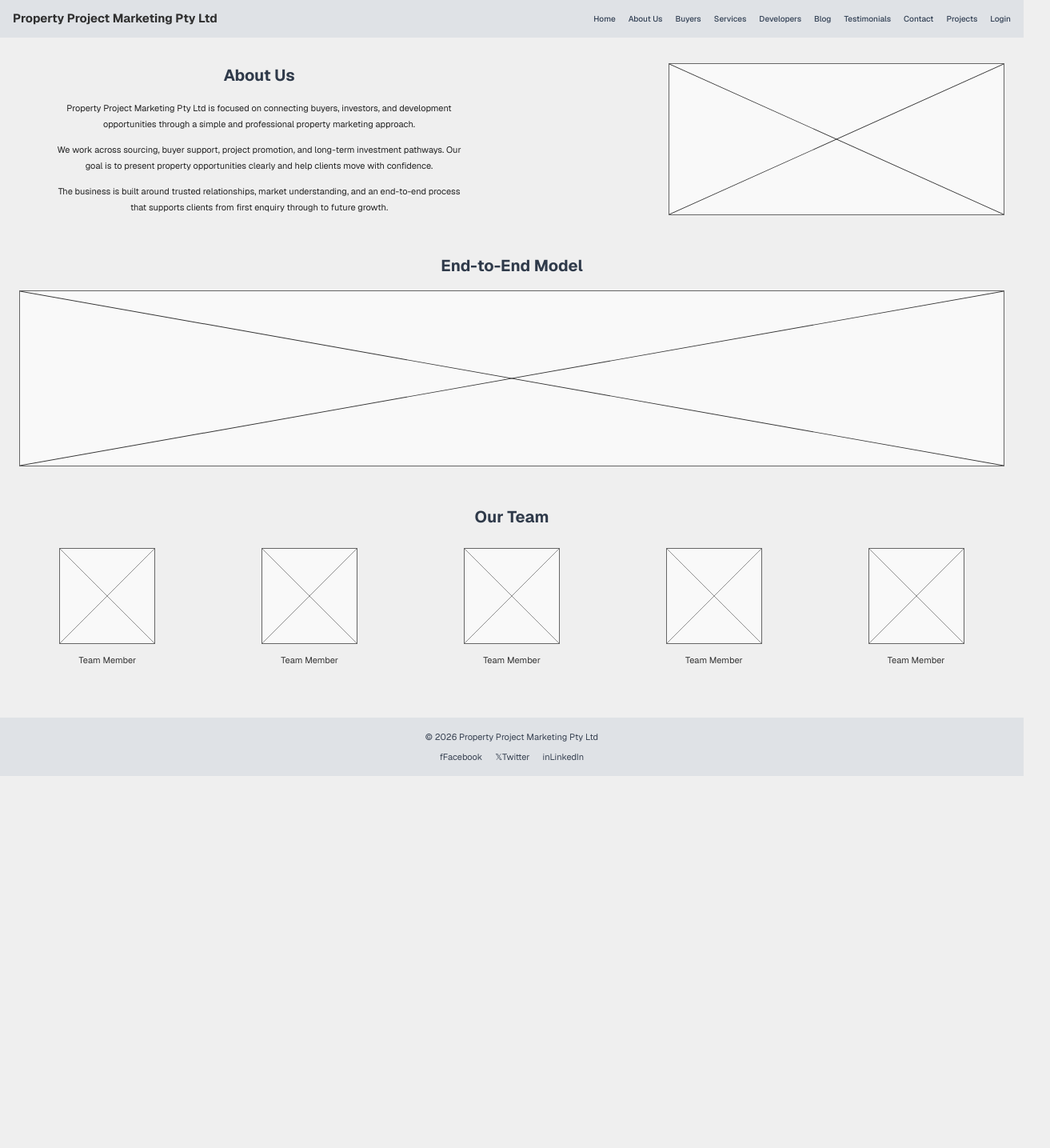
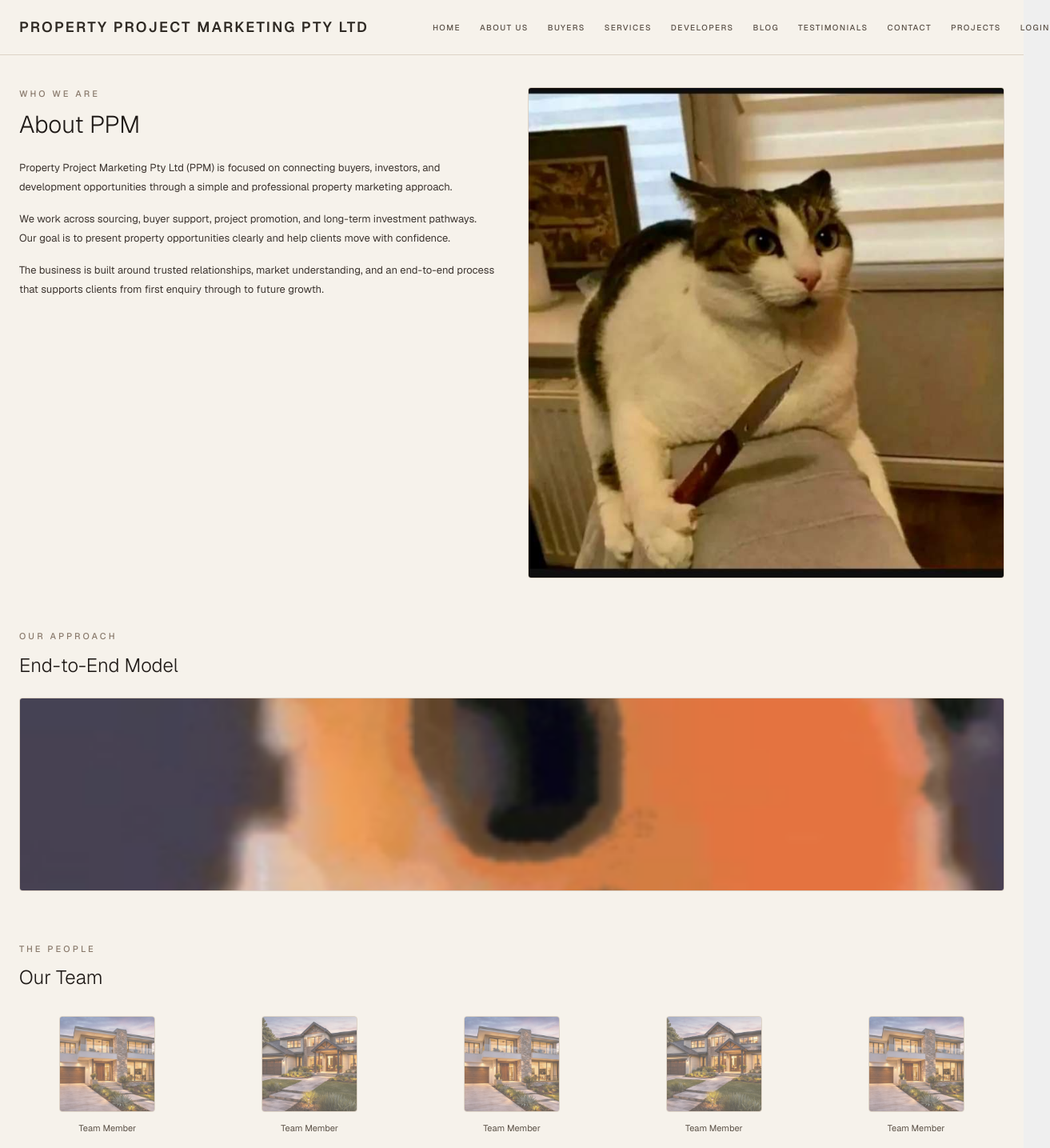
Before and after one commit to nedgerrard-ctrl/Propertied, a Next.js app in the folder ppm/: page /about in a window 1280 px wide. Shown: the top 1435 px of the page at 80% size, 1313 px wide, since content can reach past the window. Before the commit the page ends 970 px from the top, so only its background shows below. Built offline with nearby package versions, Linux system fonts and the light colour scheme.

Commit message:
about us
about us update

```diff
--- a/ppm/app/about/page.tsx
+++ b/ppm/app/about/page.tsx
@@ -8,38 +8,43 @@ export default function AboutPage() {
   ];
 
   return (
-    <main className="min-h-screen w-full bg-[#efefef] text-[#1f2937]">
-      <header className="flex flex-col gap-3 bg-[#dfe2e6] px-4 py-3 md:flex-row md:items-center md:justify-between">
-        <div className="text-[15px] font-bold text-[#2f2f2f]">
+    <main className="min-h-screen w-full bg-[#f6f2eb] text-[#1f1a17]">
+      <header className="border-b border-[#ddd3c6] bg-[#f6f2eb]/95 backdrop-blur">
+        <div className="mx-auto flex max-w-7xl flex-col gap-4 px-6 py-5 md:flex-row md:items-center md:justify-between">
+          <div className="shrink-0 text-lg font-semibold tracking-[0.12em] text-[#2f2a24] uppercase">
             Property Project Marketing Pty Ltd
           </div>
 
-        <nav className="flex flex-wrap gap-3 text-[10px] font-medium text-[#334155] md:gap-4">
-          <a href="/">Home</a>
-          <a href="/about">About Us</a>
-          <a href="#">Buyers</a>
-          <a href="#">Services</a>
-          <a href="#">Developers</a>
-          <a href="#">Blog</a>
-          <a href="#">Testimonials</a>
-          <a href="#">Contact</a>
-          <a href="#">Projects</a>
-          <a href="#">Login</a>
+          <nav className="ml-16 flex items-center gap-6 whitespace-nowrap text-[10px] font-medium uppercase tracking-[0.14em] text-[#5b5147]">
+            <a href="/" className="transition hover:text-[#1f1a17]">Home</a>
+            <a href="/about" className="transition hover:text-[#1f1a17]">About Us</a>
+            <a href="#" className="transition hover:text-[#1f1a17]">Buyers</a>
+            <a href="#" className="transition hover:text-[#1f1a17]">Services</a>
+            <a href="#" className="transition hover:text-[#1f1a17]">Developers</a>
+            <a href="#" className="transition hover:text-[#1f1a17]">Blog</a>
+            <a href="#" className="transition hover:text-[#1f1a17]">Testimonials</a>
+            <a href="/contact" className="transition hover:text-[#1f1a17]">Contact</a>
+            <a href="#" className="transition hover:text-[#1f1a17]">Projects</a>
+            <a href="#" className="transition hover:text-[#1f1a17]">Login</a>
           </nav>
+        </div>
       </header>
 
-      <section className="px-6 py-8">
-        <div className="grid gap-8 lg:grid-cols-2 lg:items-start">
-          <div className="text-center">
-            <h1 className="mb-4 text-[20px] font-bold text-[#2f3a4a]">
-                About Us
-            </h1>
+      <div className="mx-auto max-w-7xl px-6 py-10">
 
-            <div className="mx-auto max-w-[520px] space-y-3 text-[11px] leading-5 text-[#222]">
+        {/* About section */}
+        <section className="grid gap-10 lg:grid-cols-2 lg:items-start">
+          <div>
+            <p className="text-[11px] font-medium uppercase tracking-[0.28em] text-[#8a7b6d]">
+              Who We Are
+            </p>
+            <h1 className="mt-3 text-3xl font-light text-[#1f1a17]">About PPM</h1>
+
+            <div className="mt-6 space-y-4 text-[13px] leading-6 text-[#3d3530]">
               <p>
-                Property Project Marketing Pty Ltd is focused on connecting
-                buyers, investors, and development opportunities through a
-                simple and professional property marketing approach.
+                Property Project Marketing Pty Ltd (PPM) is focused on connecting
+                buyers, investors, and development opportunities through a simple
+                and professional property marketing approach.
               </p>
               <p>
                 We work across sourcing, buyer support, project promotion, and
@@ -54,111 +59,66 @@ export default function AboutPage() {
             </div>
           </div>
 
-          <div className="flex justify-center lg:justify-end">
-            <div className="h-[190px] w-full max-w-[420px] border border-[#666] bg-[#f9f9f9]">
-              <svg
-                viewBox="0 0 100 100"
-                preserveAspectRatio="none"
-                className="h-full w-full"
-              >
-                <line
-                  x1="0"
-                  y1="0"
-                  x2="100"
-                  y2="100"
-                  stroke="#333"
-                  strokeWidth="0.35"
+          <div className="overflow-hidden rounded-sm border border-[#ddd3c6]">
+            <img
+              src="/images/banner3.png"
+              alt="PPM property"
+              className="h-full w-full object-cover"
             />
-                <line
-                  x1="100"
-                  y1="0"
-                  x2="0"
-                  y2="100"
-                  stroke="#333"
-                  strokeWidth="0.35"
-                />
-              </svg>
-            </div>
-          </div>
           </div>
         </section>
 
-      <section className="px-6 py-4">
-        <h2 className="mb-4 text-center text-[20px] font-bold text-[#2f3a4a]">
-          End-to-End Model
-        </h2>
+        {/* End-to-End Model */}
+        <section className="mt-16">
+          <p className="text-[11px] font-medium uppercase tracking-[0.28em] text-[#8a7b6d]">
+            Our Approach
+          </p>
+          <h2 className="mt-3 text-2xl font-light text-[#1f1a17]">End-to-End Model</h2>
 
-        <div className="mx-auto h-[220px] w-full border border-[#666] bg-[#f9f9f9]">
-          <svg
-            viewBox="0 0 100 100"
-            preserveAspectRatio="none"
-            className="h-full w-full"
-          >
-            <line
-              x1="0"
-              y1="0"
-              x2="100"
-              y2="100"
-              stroke="#333"
-              strokeWidth="0.3"
+          <div className="mt-6 overflow-hidden rounded-sm border border-[#ddd3c6]">
+            <img
+              src="/images/banner4.png"
+              alt="End-to-end model"
+              className="h-[240px] w-full object-cover"
             />
-            <line
-              x1="100"
-              y1="0"
-              x2="0"
-              y2="100"
-              stroke="#333"
-              strokeWidth="0.3"
-            />
-          </svg>
           </div>
         </section>
 
-      <section className="px-6 py-8">
-        <h2 className="mb-6 text-center text-[20px] font-bold text-[#2f3a4a]">
-          Our Team
-        </h2>
+        {/* Team */}
+        <section className="mt-16">
+          <p className="text-[11px] font-medium uppercase tracking-[0.28em] text-[#8a7b6d]">
+            The People
+          </p>
+          <h2 className="mt-3 text-2xl font-light text-[#1f1a17]">Our Team</h2>
 
-        <div className="grid gap-8 sm:grid-cols-2 md:grid-cols-3 lg:grid-cols-5">
+          <div className="mt-8 grid gap-8 sm:grid-cols-2 md:grid-cols-3 lg:grid-cols-5">
             {team.map((member, index) => (
               <div key={index} className="text-center">
-              <div className="mx-auto h-[120px] w-[120px] border border-[#666] bg-[#f9f9f9]">
-                <svg
-                  viewBox="0 0 100 100"
-                  preserveAspectRatio="none"
-                  className="h-full w-full"
-                >
-                  <line
-                    x1="0"
-                    y1="0"
-                    x2="100"
-                    y2="100"
-                    stroke="#333"
-                    strokeWidth="0.45"
+                <div className="mx-auto h-[120px] w-[120px] overflow-hidden rounded-sm border border-[#ddd3c6] bg-[#e8e0d5]">
+                  <img
+                    src={index % 2 === 0 ? "/images/house1.png" : "/images/house2.png"}
+                    alt={member.name}
+                    className="h-full w-full object-cover opacity-60"
                   />
-                  <line
-                    x1="100"
-                    y1="0"
-                    x2="0"
-                    y2="100"
-                    stroke="#333"
-                    strokeWidth="0.45"
-                  />
-                </svg>
                 </div>
-
-              <p className="mt-3 text-[11px] text-[#333]">{member.name}</p>
+                <p className="mt-3 text-[11px] text-[#5b5147]">{member.name}</p>
               </div>
             ))}
           </div>
         </section>
 
-      <footer className="mt-8 bg-[#dfe2e6] px-4 py-4 text-center text-[11px] text-[#374151]">
-        <p>© 2026 Property Project Marketing Pty Ltd</p>
-        <div className="mt-2 flex justify-center gap-4">
-          <a href="#">fFacebook</a>
-          <a href="#">𝕏Twitter</a>
-          <a href="#">inLinkedIn</a>
+      </div>
+
+      <footer className="mt-16 border-t border-[#ddd3c6] bg-[#efe8dd]">
+        <div className="mx-auto max-w-7xl px-6 py-8 text-center">
+          <p className="text-[12px] tracking-[0.08em] text-[#5f554b]">
+            © 2026 Property Project Marketing Pty Ltd
+          </p>
+          <div className="mt-4 flex justify-center gap-6 text-[12px] uppercase tracking-[0.14em] text-[#5f554b]">
+            <a href="#" className="transition hover:text-[#1f1a17]">Facebook</a>
+            <a href="#" className="transition hover:text-[#1f1a17]">Twitter</a>
+            <a href="#" className="transition hover:text-[#1f1a17]">LinkedIn</a>
+          </div>
         </div>
       </footer>
     </main>
--- a/ppm/app/page.tsx
+++ b/ppm/app/page.tsx
@@ -69,12 +69,12 @@ export default function Home() {
   ];
 
   const cards = [
-    { title: "About Us", subtitle: "View Company Details", image: "/images/house1.png" },
-    { title: "Portfolio Services", subtitle: "View More", image: "/images/house2.png" },
-    { title: "Blog & Insights", subtitle: "Read Articles", image: "/images/house1.png" },
-    { title: "For Developers", subtitle: "Discover Partnerships", image: "/images/house2.png" },
-    { title: "For Buyers", subtitle: "Explore Buyer Options", image: "/images/house1.png" },
-    { title: "Testimonials", subtitle: "See Client Feedback", image: "/images/house2.png" },
+    { title: "About Us", subtitle: "View Company Details", image: "/images/house1.png", href: "/about" },
+    { title: "Portfolio Services", subtitle: "View More", image: "/images/house2.png", href: "#" },
+    { title: "Blog & Insights", subtitle: "Read Articles", image: "/images/house1.png", href: "#" },
+    { title: "For Developers", subtitle: "Discover Partnerships", image: "/images/house2.png", href: "#" },
+    { title: "For Buyers", subtitle: "Explore Buyer Options", image: "/images/house1.png", href: "#" },
+    { title: "Testimonials", subtitle: "See Client Feedback", image: "/images/house2.png", href: "#" },
   ];
 
   return (
@@ -154,7 +154,7 @@ export default function Home() {
             {cards.map((card) => (
               <a
                 key={card.title}
-                href="#"
+                href={card.href}
                 className="group overflow-hidden rounded-sm border border-[#dfd4c7] bg-white shadow-[0_8px_30px_rgba(0,0,0,0.04)] transition duration-300 hover:-translate-y-1 hover:shadow-[0_16px_40px_rgba(0,0,0,0.08)]"
               >
                 <div className="m-4 overflow-hidden rounded-sm bg-[#e3dbd0]">
```
Lines whose indentation alone changed are shown as unchanged.
